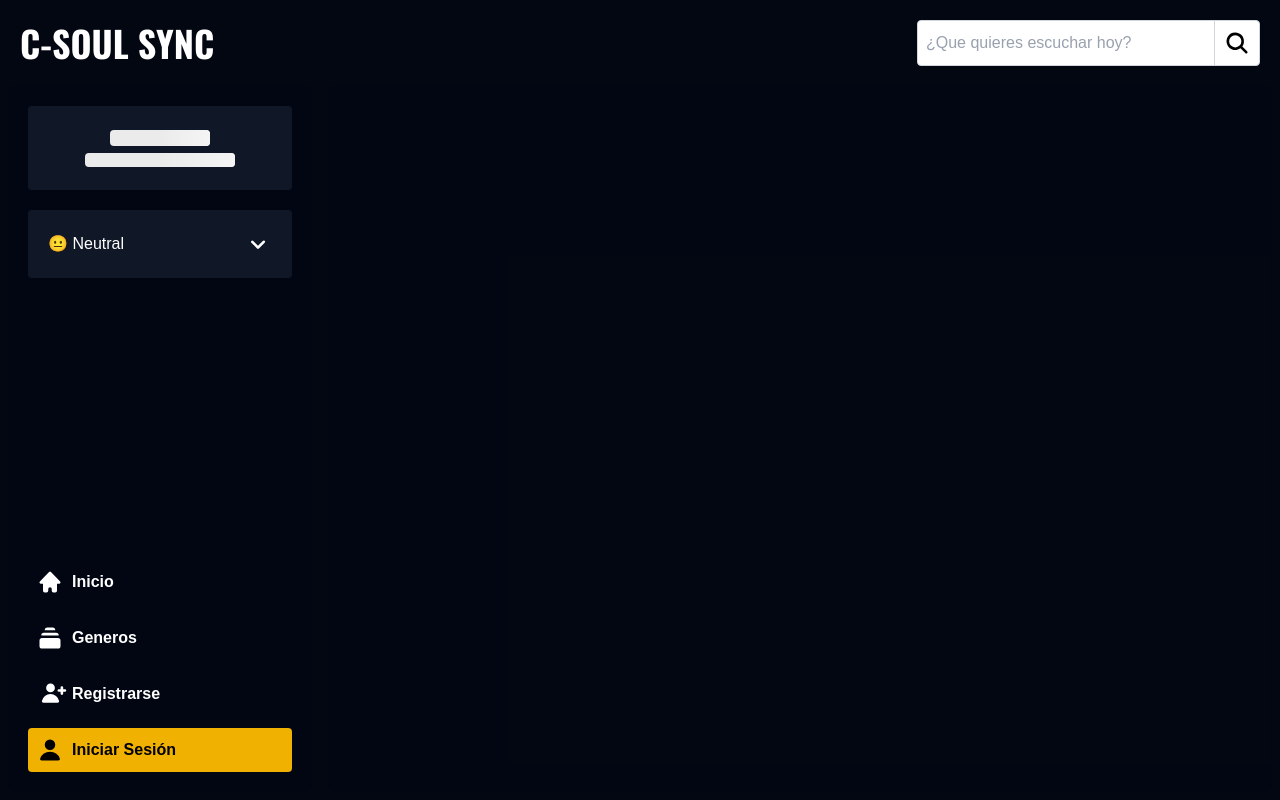
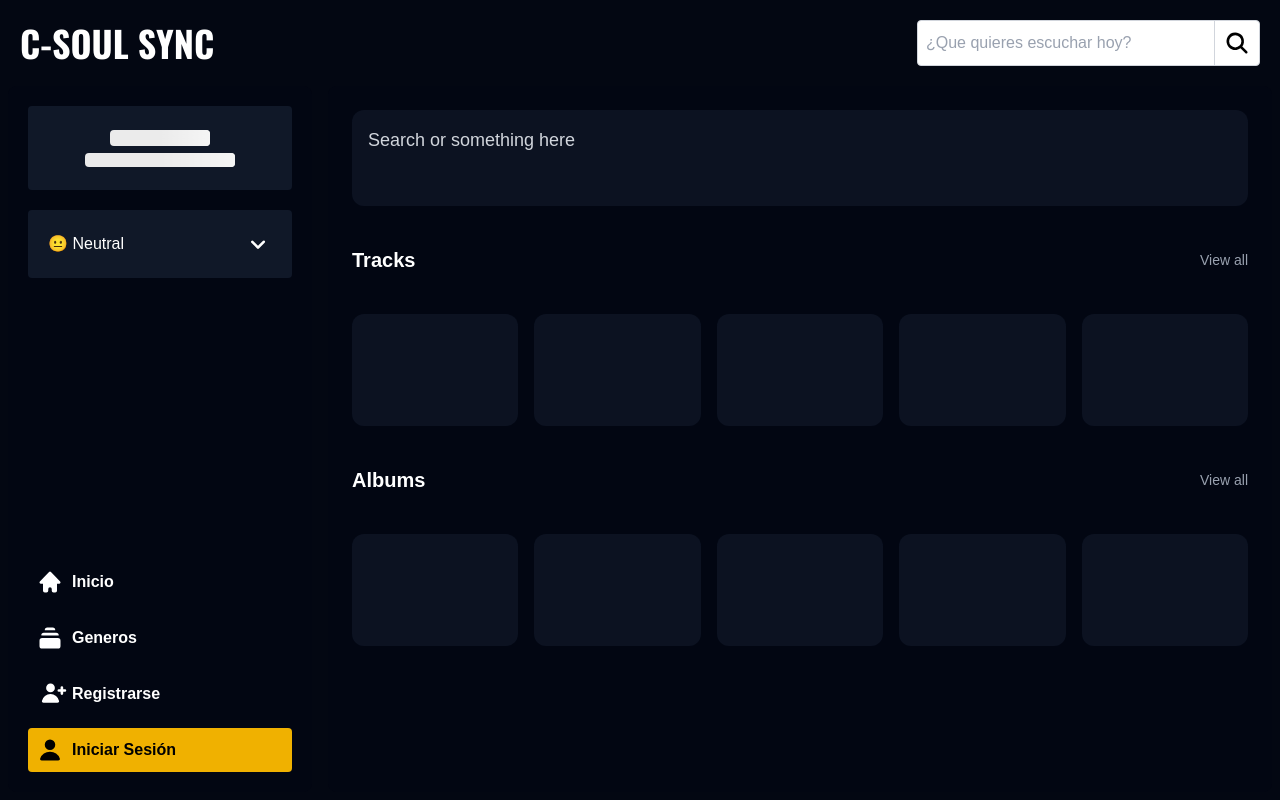
Before and after one commit to camilo51/C_Soul_Sync-Frontend, a Next.js app: page / in a window 1280 px wide. Built offline with nearby package versions, Linux system fonts and the light colour scheme; a web font is replaced by a local one.

Commit message:
feat: Home view, Bring Component, feature Home

```diff
--- a/src/app/(main)/page.tsx
+++ b/src/app/(main)/page.tsx
@@ -1,16 +1,5 @@
-'use client'
-import { useAuthContext } from "@/contexts/AuthContext";
-import Image from "next/image";
+import Home from "@/features/Home";
 
-export default function Home() {
-
-
-    const {user} = useAuthContext();
-    console.log(user);
-
-    return (
-        <div className="">
-
-        </div>
-    );
+export default function Page() {
+  return <Home />;
 }
--- /dev/null
+++ b/src/components/Bring.tsx
@@ -0,0 +1,7 @@
+import React from 'react'
+
+export default function Bring() {
+  return (
+    <div>Bring</div>
+  )
+}
--- /dev/null
+++ b/src/features/Home.tsx
@@ -0,0 +1,48 @@
+"use client";
+
+export default function Home() {
+  return (
+    <div className="p-6 space-y-10">
+
+      {/* SEARCH BAR O BANNER (parte superior larga del mockup) */}
+      <div className="w-full h-24 rounded-xl bg-gray-900/70 p-4">
+        <h2 className="text-gray-300 text-lg">Search or something here</h2>
+      </div>
+
+      {/* TRACKS */}
+      <div className="flex items-center justify-between">
+        <h2 className="text-xl font-bold text-white">Tracks</h2>
+        <a className="text-sm text-gray-400 hover:text-white cursor-pointer">
+          View all
+        </a>
+      </div>
+
+      <div className="grid grid-cols-3 md:grid-cols-4 lg:grid-cols-5 gap-4">
+        {Array.from({ length: 5 }).map((_, i) => (
+          <div
+            key={i}
+            className="bg-gray-900/70 rounded-xl h-28 hover:bg-gray-800 transition cursor-pointer"
+          />
+        ))}
+      </div>
+
+      {/* ALBUMS */}
+      <div className="flex items-center justify-between">
+        <h2 className="text-xl font-bold text-white">Albums</h2>
+        <a className="text-sm text-gray-400 hover:text-white cursor-pointer">
+          View all
+        </a>
+      </div>
+
+      <div className="grid grid-cols-3 md:grid-cols-4 lg:grid-cols-5 gap-4">
+        {Array.from({ length: 5 }).map((_, i) => (
+          <div
+            key={i}
+            className="bg-gray-900/70 rounded-xl h-28 hover:bg-gray-800 transition cursor-pointer"
+          />
+        ))}
+      </div>
+
+    </div>
+  );
+}
--- a/src/middleware.ts
+++ b/src/proxy.ts
@@ -1,6 +1,6 @@
 import { NextRequest, NextResponse } from "next/server";
 
-export function middleware(request: NextRequest) {
+export function proxy(request: NextRequest) {
   const token = request.cookies.get('token')?.value;
   console.log(request.cookies.get('token')?.value);
 
```
Also changed, not shown: src/app/(main)/layout.tsx (line endings or trailing spaces).
